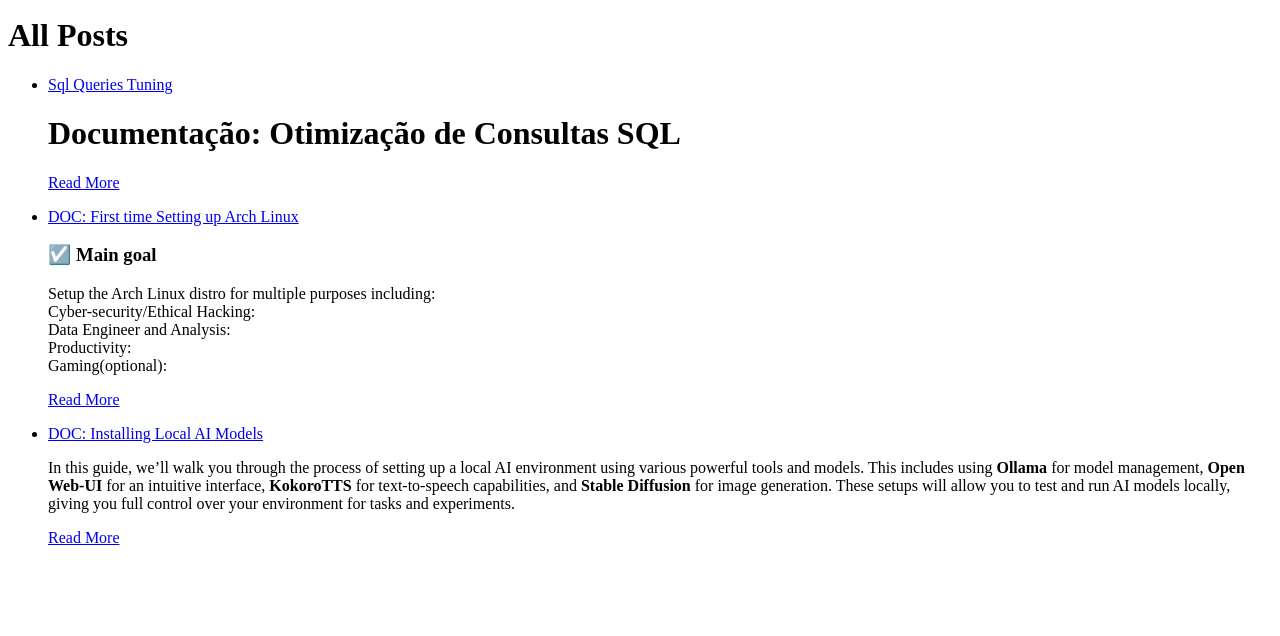
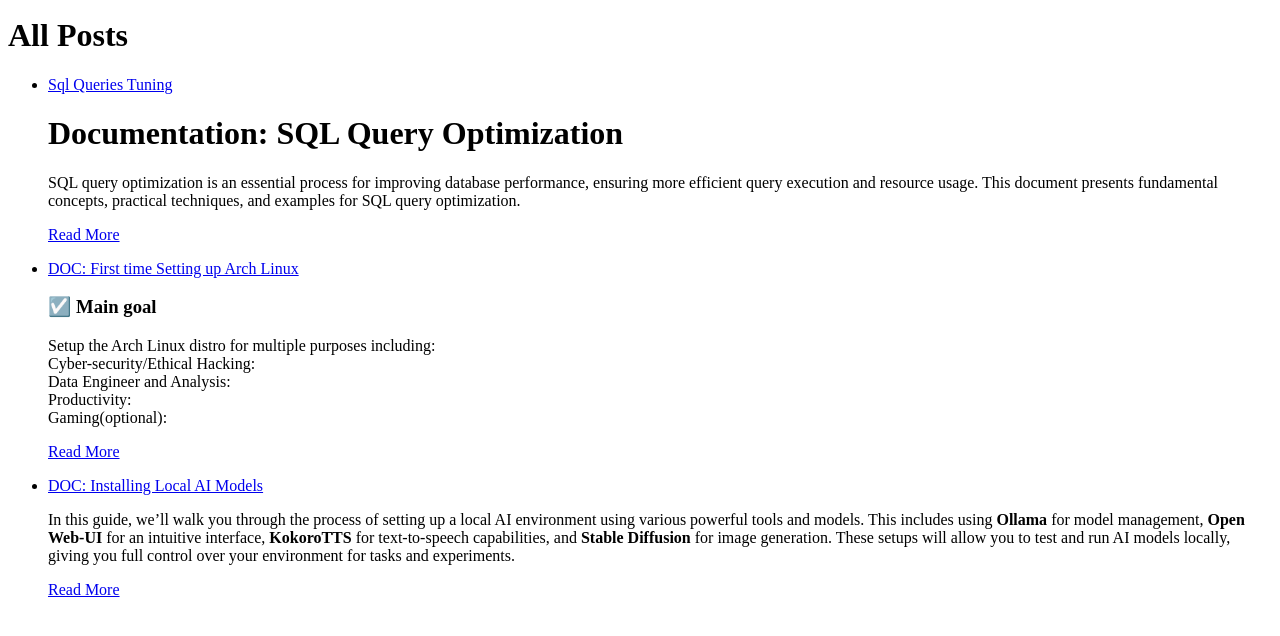
Before and after one commit to alanthebrighter/alanthebrighter.github.io, a Jekyll site: the page built from posts/index.markdown, in a window 1280 px wide, cut to the strip 212-848 px from the top of the page. Built offline with Jekyll 4.4.1, drawn with Linux system fonts in a browser that asks for light colours; nearby versions of some CDN libraries; library files that are not in the unit come from our copies; some of the changed lines change nothing that is shown.

Commit message:
Update 2025-03-24-SQL-Queries-Tuning.md

````diff
--- a/_posts/2025-03-24-SQL-Queries-Tuning.md
+++ b/_posts/2025-03-24-SQL-Queries-Tuning.md
@@ -1,84 +1,82 @@
-# Documentação: Otimização de Consultas SQL
-
-## Introdução
-A otimização de consultas SQL é um processo essencial para melhorar o desempenho dos bancos de dados, garantindo maior eficiência na execução de consultas e no uso de recursos. Este documento apresenta conceitos fundamentais, técnicas práticas e exemplos para otimização de queries SQL.
+# Documentation: SQL Query Optimization
+SQL query optimization is an essential process for improving database performance, ensuring more efficient query execution and resource usage. This document presents fundamental concepts, practical techniques, and examples for SQL query optimization.
 
 ---
 
-## 1. Fundamentos da Otimização de Consultas SQL
+## 1. Fundamentals of SQL Query Optimization
 
-### 1.1 O que é SQL Tuning?
-SQL Tuning refere-se ao processo de otimização de consultas para melhorar o desempenho do banco de dados. Os principais objetivos são:
-- Reduzir o tempo de execução das queries.
-- Minimizar o consumo de recursos.
-- Melhorar a experiência do usuário final.
+### 1.1 What is SQL Tuning?
+SQL Tuning refers to the process of optimizing queries to improve database performance. The main objectives are:
+- Reduce query execution time.
+- Minimize resource consumption.
+- Improve end-user experience.
 
-### 1.2 Principais causas de consultas lentas
-- Volume excessivo de dados retornados.
-- Falta de índices otimizados.
-- Uso inadequado de joins e subconsultas.
-- Falta de filtros eficientes (WHERE, LIMIT, etc.).
+### 1.2 Main Causes of Slow Queries
+- Retrieving excessive amounts of data.
+- Lack of optimized indexes.
+- Improper use of joins and subqueries.
+- Inefficient filtering (WHERE, LIMIT, etc.).
 
 ---
 
-## 2. Identificação de Gargalos
+## 2. Identifying Bottlenecks
 
-### 2.1 Uso do EXPLAIN
-O comando `EXPLAIN` permite visualizar como uma consulta SQL será executada, ajudando a identificar gargalos e oportunidades de otimização.
+### 2.1 Using EXPLAIN
+The `EXPLAIN` command allows you to visualize how an SQL query will be executed, helping to identify bottlenecks and optimization opportunities.
 
-#### Exemplo de uso do EXPLAIN:
+#### Example of using EXPLAIN:
 ```sql
 EXPLAIN ANALYZE SELECT id, name FROM customers WHERE country = 'Brazil';
 ```
 
-Esse comando retorna informações sobre o plano de execução da consulta, incluindo:
-- Estratégia de busca (Index Scan, Sequential Scan, etc.).
-- Custo estimado de execução.
-- Quantidade de linhas processadas.
+This command returns information about the query execution plan, including:
+- Search strategy (Index Scan, Sequential Scan, etc.).
+- Estimated execution cost.
+- Number of rows processed.
 
-### 2.2 Uso de Índices
-Os índices aceleram a recuperação de dados ao evitar buscas sequenciais desnecessárias. Existem diferentes tipos de índices:
+### 2.2 Using Indexes
+Indexes speed up data retrieval by avoiding unnecessary sequential scans. Different types of indexes include:
 
-- **B-Tree Index**: Mais comum, usado para colunas com valores ordenados.
-- **Full-Text Index**: Otimiza buscas em grandes volumes de texto.
-- **Hash Index**: Ideal para buscas exatas.
+- **B-Tree Index**: Most common, used for columns with ordered values.
+- **Full-Text Index**: Optimizes searches in large text volumes.
+- **Hash Index**: Ideal for exact searches.
 
-#### Exemplo de criação de um índice:
+#### Example of creating an index:
 ```sql
 CREATE INDEX idx_customers_country ON customers (country);
 ```
 
-Esse índice melhora consultas que filtram pela coluna `country`.
+This index improves queries filtering by the `country` column.
 
 ---
 
-## 3. Boas Práticas para Otimização
+## 3. Best Practices for Optimization
 
-### 3.1 Evite `SELECT *`
-O `SELECT *` recupera todas as colunas da tabela, consumindo mais recursos do que o necessário.
+### 3.1 Avoid `SELECT *`
+`SELECT *` retrieves all table columns, consuming more resources than necessary.
 
-#### Alternativa otimizada:
+#### Optimized alternative:
 ```sql
 SELECT id, name FROM customers;
 ```
 
-### 3.2 Utilize WHERE para Filtragem
-O uso de filtros reduz o número de registros processados, melhorando a performance.
+### 3.2 Use WHERE for Filtering
+Using filters reduces the number of processed records, improving performance.
 
 ```sql
 SELECT id, name FROM customers WHERE country = 'Brazil';
 ```
 
-### 3.3 Prefira JOINs ao invés de Subconsultas
-Subconsultas são menos eficientes e podem ser substituídas por `JOINs`.
+### 3.3 Prefer JOINs Over Subqueries
+Subqueries are less efficient and can be replaced by `JOINs`.
 
-#### Exemplo com subquery (menos eficiente):
+#### Example with subquery (less efficient):
 ```sql
 SELECT name, (SELECT SUM(amount) FROM orders WHERE orders.customer_id = customers.id) AS total_spent
 FROM customers;
 ```
 
-#### Exemplo otimizado com JOIN:
+#### Optimized example with JOIN:
 ```sql
 SELECT customers.name, SUM(orders.amount) AS total_spent
 FROM customers
@@ -86,51 +84,51 @@ JOIN orders ON customers.id = orders.customer_id
 GROUP BY customers.name;
 ```
 
-### 3.4 Evite Funções sobre Colunas Indexadas
-Funções aplicadas diretamente sobre colunas indexadas podem invalidar o uso do índice.
+### 3.4 Avoid Functions on Indexed Columns
+Functions applied directly to indexed columns can invalidate the use of the index.
 
-#### Exemplo ineficiente:
+#### Inefficient example:
 ```sql
 SELECT * FROM customers WHERE UPPER(name) = 'JOHN DOE';
 ```
 
-#### Alternativa otimizada:
+#### Optimized alternative:
 ```sql
 SELECT * FROM customers WHERE name = 'John Doe';
 ```
 
-### 3.5 Evite Excessos de Índices
-Embora índices otimizem consultas `SELECT`, um excesso de índices pode impactar negativamente `INSERTs`, `UPDATEs` e `DELETEs`, pois o banco precisa atualizar os índices a cada mudança de dado.
+### 3.5 Avoid Excessive Indexes
+While indexes optimize `SELECT` queries, too many indexes can negatively impact `INSERTs`, `UPDATEs`, and `DELETEs`, as the database needs to update the indexes with each data change.
 
 ---
 
-## 4. Considerações Finais
+## 4. Final Considerations
 
-### 4.1 Benefícios da Otimização
-- Redução do tempo de resposta.
-- Diminuição do uso de recursos computacionais.
-- Melhor escalabilidade para grandes volumes de dados.
+### 4.1 Benefits of Optimization
+- Reduced response time.
+- Lower computational resource usage.
+- Better scalability for large data volumes.
 
-### 4.2 Ferramentas Recomendadas
+### 4.2 Recommended Tools
 - **EXPLAIN ANALYZE** (PostgreSQL, MySQL, SQL Server)
 - **SQL Profiler** (SQL Server)
 - **Query Plan Visualization** (PostgreSQL, MySQL)
 
-### 4.3 Recursos Adicionais
-- [Guia Oficial do MySQL EXPLAIN](https://dev.mysql.com/doc/refman/8.0/en/explain-output.html)
+### 4.3 Additional Resources
+- [MySQL EXPLAIN Guide](https://dev.mysql.com/doc/refman/8.0/en/explain-output.html)
 - [PostgreSQL Query Optimization](https://www.postgresql.org/docs/current/using-explain.html)
 - [SQL Server Index Strategies](https://docs.microsoft.com/en-us/sql/relational-databases/indexes/indexes?view=sql-server-ver15)
 
 ---
 
-## 5. Exercícios Práticos
+## 5. Practical Exercises
 
-1. Execute um `SELECT *` em uma tabela com muitos registros e compare o tempo de execução com um `SELECT` especificando colunas.
-2. Utilize `EXPLAIN ANALYZE` para verificar o impacto do uso de um índice antes e depois de sua criação.
-3. Reescreva uma consulta que usa subquery para utilizar `JOIN` e compare a performance.
+1. Execute a `SELECT *` query on a table with many records and compare the execution time with a `SELECT` specifying columns.
+2. Use `EXPLAIN ANALYZE` to check the impact of an index before and after its creation.
+3. Rewrite a query using a subquery to use a `JOIN` instead and compare performance.
 
-Essa documentação serve como base para estudo e referência para otimização de consultas SQL. Seguir essas boas práticas ajudará a melhorar o desempenho de bancos de dados e a eficiência das aplicações.
+This documentation serves as a study guide and reference for SQL query optimization. Following these best practices will help improve database performance and application efficiency.
 
 ---
 
-**Autor:** Baseado na mentoria da Dio sobre otimização de consultas SQL.
+**Author:** Based on Dio's mentorship on SQL query optimization.
````
